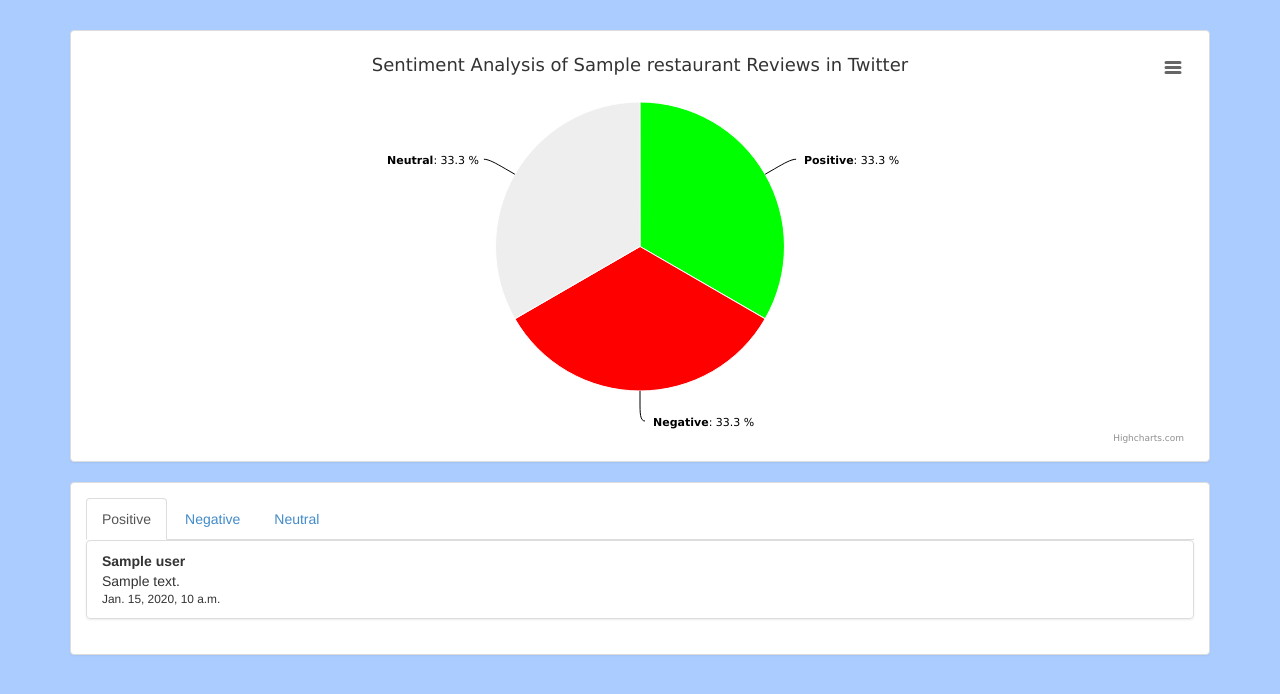
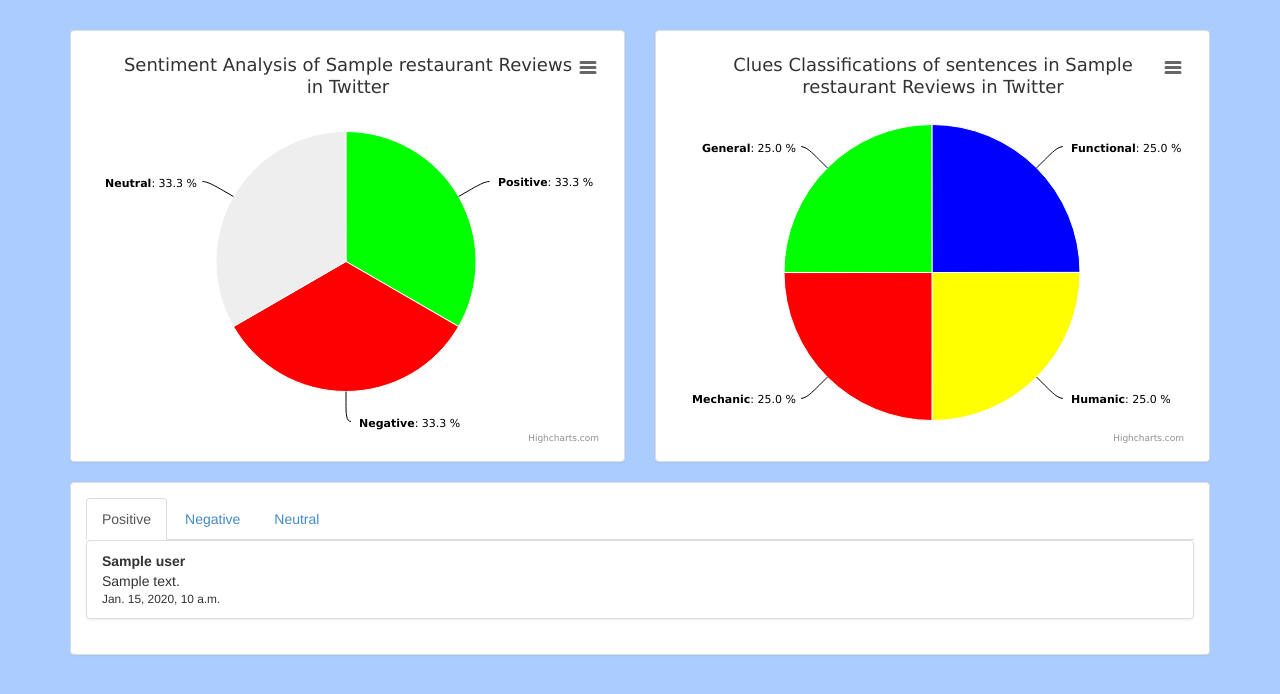
Before and after one commit to clrke/sarprit, a Django app: template global/templates/twitter/index.html in a window 1280 px wide. Shown: the top 694 px of the page. Run offline with Django 3.2, Linux system fonts and the light colour scheme; the template is opened without the code that fills it: most values are stand-ins (such as "Sample title", 1, 10 or a date in 2020); parts of the project's set-up code (start-up, migrations or seed data) failed here and were passed over; some libraries are stand-ins or nearby versions.

Commit message:
Show pie chart for sentence clues

```diff
--- a/global/static/src/js/piechart.js
+++ b/global/static/src/js/piechart.js
@@ -76,6 +76,60 @@ $(document).ready(function () {
             ]
         }]
     });
+    Highcharts.setOptions({
+        colors: ['#00F', '#FF0', '#F00', '#0F0']
+    });
+    $('#clue-piechart').highcharts({
+        chart: {
+            plotBackgroundColor: null,
+            plotBorderWidth: null,
+            plotShadow: false
+        },
+        title: {
+            text: 'Clues Classifications of sentences in ' + restaurant[0].toUpperCase() +
+            restaurant.substring(1, restaurant.length) + ' Reviews in Twitter'
+        },
+        tooltip: {
+            pointFormat: '<b>{point.percentage:.1f}%</b>'
+        },
+        plotOptions: {
+            pie: {
+                allowPointSelect: true,
+                cursor: 'pointer',
+                dataLabels: {
+                    enabled: true,
+                    color: '#000000',
+                    connectorColor: '#000000',
+                    format: '<b>{point.name}</b>: {point.percentage:.1f} %'
+                }
+            },series: {
+                cursor: 'pointer',
+                point: {
+                    events: {
+                        click: function() {
+                            var chart = $('#piechart').highcharts();
+                            for (var i = 0; i <  chart.series[0].data.length; i++){
+                                if (chart.series[0].data[i] == this){
+                                    navActivate(i);
+                                    return;
+                                }
+                            }
+
+                        }
+                    }
+                }
+            }
+        },
+        series: [{
+            type: 'pie',
+            data: [
+                ['Functional', fCount],
+                ['Humanic', hCount],
+                ['Mechanic', mCount],
+                ['General', gCount]
+            ]
+        }]
+    });
     var chart = $('#piechart').highcharts();
     $("#positive").click(function () {
         chart.series[0].data[0].select();
--- a/global/templates/twitter/index.html
+++ b/global/templates/twitter/index.html
@@ -16,12 +16,28 @@
             var negative = {{ negatives_count }};
             var neutral = {{ neutrals_count }};
             var restaurant = '{{ restaurant }}';
+            var fCount = {{ f_count }};
+            var hCount = {{ h_count }};
+            var mCount = {{ m_count }};
+            var gCount = {{ g_count }};
         </script>
 	</head>
 	<body class="container">
-        <div class="panel panel-default">
-            <div class="panel-body">
-                <div id="piechart" style="min-width: 310px; height: 400px; margin: 0 auto">
+        <div class="row">
+            <div class="col-md-6">
+                <div class="panel panel-default">
+                    <div class="panel-body">
+                        <div id="piechart" style="min-width: 310px; height: 400px; margin: 0 auto">
+                        </div>
+                    </div>
+                </div>
+            </div>
+            <div class="col-md-6">
+                <div class="panel panel-default">
+                    <div class="panel-body">
+                        <div id="clue-piechart" style="min-width: 310px; height: 400px; margin: 0 auto">
+                        </div>
+                    </div>
                 </div>
             </div>
         </div>
```
Also changed, not shown: twitter/views.py (+14 -0 lines).
